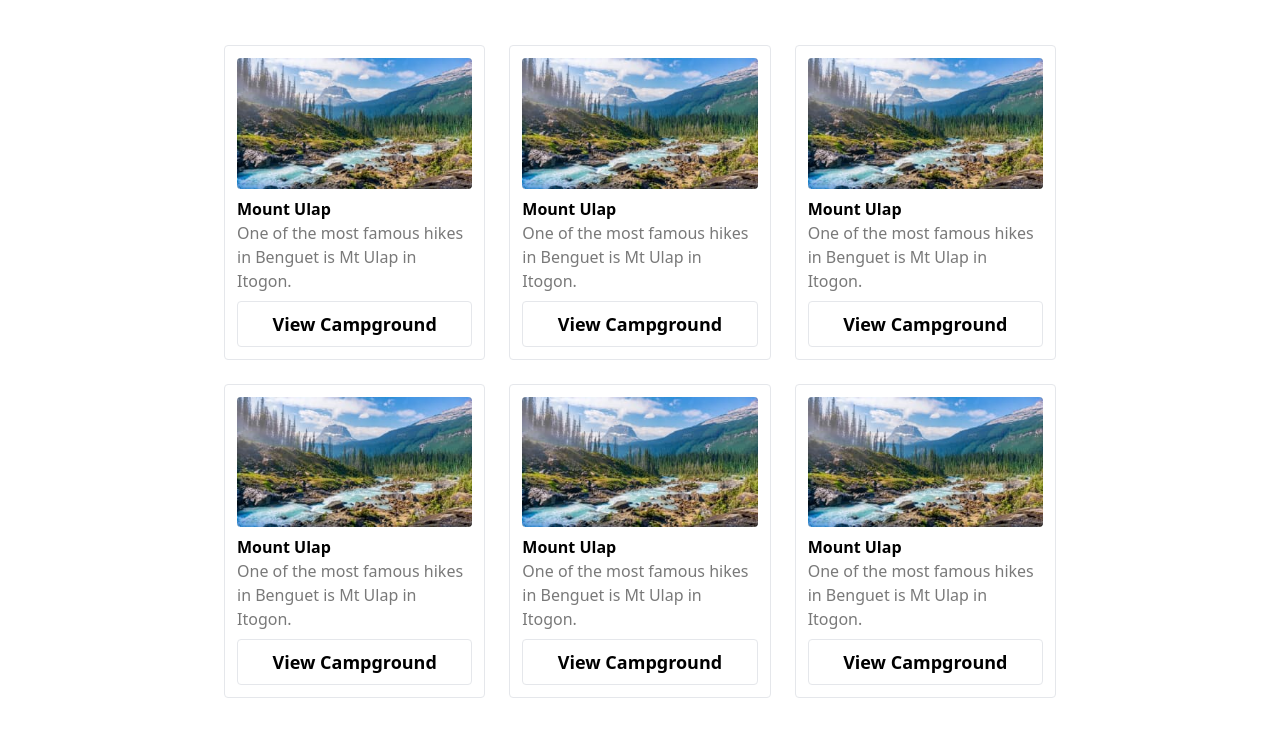
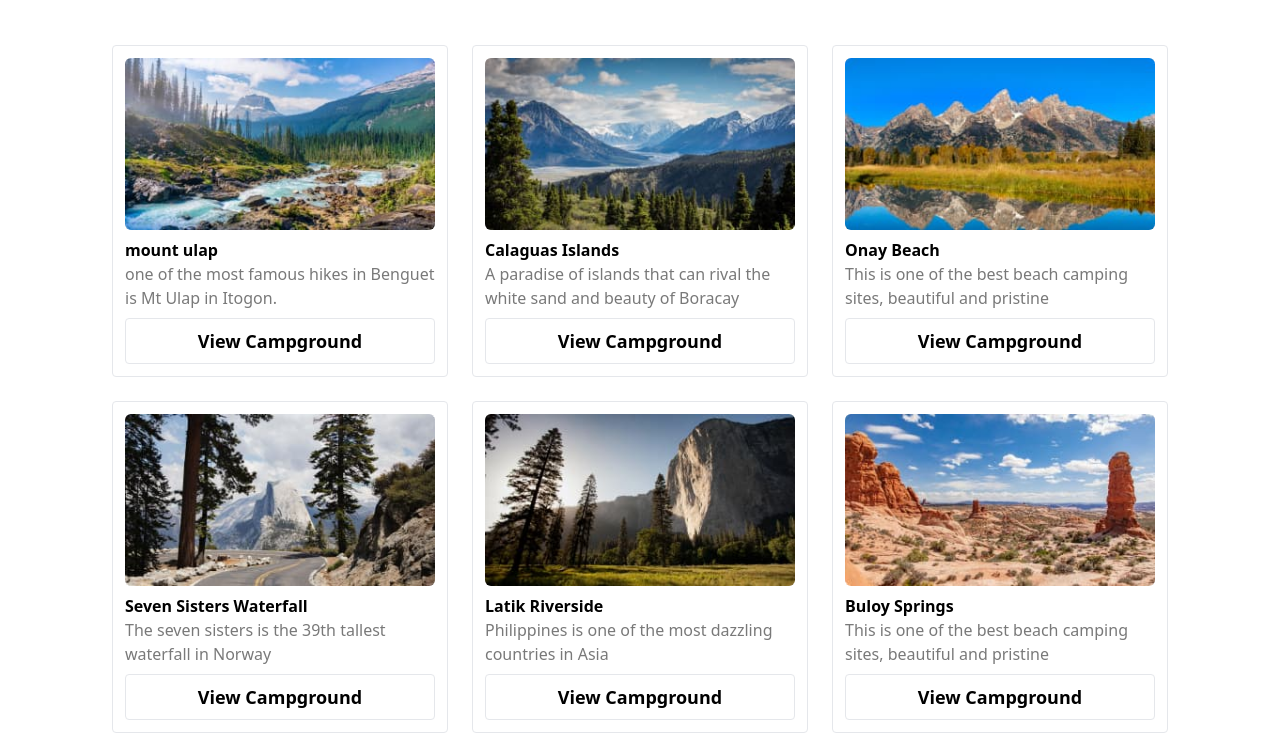
Before and after one commit to Supber909/yelpcamp_team_project, a website with bundled scripts: page search.html in a window 1280 px wide. Shown: the part 475-1218 px from the top of the page. Built offline with nearby package versions, Linux system fonts and the light colour scheme.

Commit message:
added dynamic data and details page

```diff
--- a/details.html
+++ b/details.html
@@ -53,12 +53,7 @@
                      </div>
                      <p class="text-textGrey text-sm">Lorem ipsum dolor sit amet consectetur adipisicing elit. Optio fugit est necessitatibus error ducimus voluptatum quod nostrum deserunt id fuga.</p>
                 </div> -->
-                    <div class="flex justify-end">
-                        <div class="flex">
-                            <img src="./assets/images/UserTestimonial.svg" alt="">
-                            Leave a Review
-                        </div>
-                    </div>
+
 
                 </div>
             </div>
--- a/search.html
+++ b/search.html
@@ -11,7 +11,7 @@
 <body>
 
     <section class="px-12 lg:px-28 py-10">
-    <section class="md:px-12 px-4 lg:px-28" >
+    <!-- <section class="md:px-12 px-4 lg:px-28" > -->
 
         <header class="lg:px-6 px-3 py-4">
             <nav class="py-6 nav_wrapper  flex flex-row justify-between justify-items-center items-center	">
@@ -47,60 +47,9 @@
         <main class="my-6 md:my-12">
 
             <section >
-                <div class="grid md:grid-cols-3 sm:grid-cols-2 gap-6">
-                    <div class=" rounded p-3 border ">
-                        <div>
-                            <img class="rounded w-full" src="./assets/images/compressed/MountUlap.jpg" alt="Mount Ulap" width="350%">
-                        </div>
-                        <h5 class="text-textBlack font-bold mt-2">Mount Ulap</h5>
-                        <p class="text-textGrey">One of the most famous hikes in Benguet is Mt Ulap in Itogon.</p>
-                        <button class="text-lg text-textBlack mt-2 rounded font-bold py-2 w-full border "><a href="#">View Campground</a></button>
-                    </div>
+                <div id="campList" class="grid md:grid-cols-3 sm:grid-cols-2 gap-6">
+                   <!-- render js camps -->
 
-                    <div class=" rounded p-3 border ">
-                        <div>
-                            <img class="rounded w-full" src="./assets/images/compressed/MountUlap.jpg" alt="Mount Ulap" width="350%">
-                        </div>
-                        <h5 class="text-textBlack font-bold mt-2">Mount Ulap</h5>
-                        <p class="text-textGrey">One of the most famous hikes in Benguet is Mt Ulap in Itogon.</p>
-                        <button class="text-lg text-textBlack mt-2 rounded font-bold py-2 w-full border "><a href="#">View Campground</a></button>
-                    </div>
-
-                    <div class=" rounded p-3 border ">
-                        <div>
-                            <img class="rounded w-full" src="./assets/images/compressed/MountUlap.jpg" alt="Mount Ulap" width="350%">
-                        </div>
-                        <h5 class="text-textBlack font-bold mt-2">Mount Ulap</h5>
-                        <p class="text-textGrey">One of the most famous hikes in Benguet is Mt Ulap in Itogon.</p>
-                        <button class="text-lg text-textBlack mt-2 rounded font-bold py-2 w-full border "><a href="#">View Campground</a></button>
-                    </div>
-
-                    <div class=" rounded p-3 border ">
-                        <div>
-                            <img class="rounded w-full" src="./assets/images/compressed/MountUlap.jpg" alt="Mount Ulap" width="350%">
-                        </div>
-                        <h5 class="text-textBlack font-bold mt-2">Mount Ulap</h5>
-                        <p class="text-textGrey">One of the most famous hikes in Benguet is Mt Ulap in Itogon.</p>
-                        <button class="text-lg text-textBlack mt-2 rounded font-bold py-2 w-full border "><a href="#">View Campground</a></button>
-                    </div>
-
-                    <div class=" rounded p-3 border ">
-                        <div>
-                            <img class="rounded w-full" src="./assets/images/compressed/MountUlap.jpg" alt="Mount Ulap" width="350%">
-                        </div>
-                        <h5 class="text-textBlack font-bold mt-2">Mount Ulap</h5>
-                        <p class="text-textGrey">One of the most famous hikes in Benguet is Mt Ulap in Itogon.</p>
-                        <button class="text-lg text-textBlack mt-2 rounded font-bold py-2 w-full border "><a href="#">View Campground</a></button>
-                    </div>
-
-                    <div class=" rounded p-3 border ">
-                        <div>
-                            <img class="rounded w-full" src="./assets/images/compressed/MountUlap.jpg" alt="Mount Ulap" width="350%">
-                        </div>
-                        <h5 class="text-textBlack font-bold mt-2">Mount Ulap</h5>
-                        <p class="text-textGrey">One of the most famous hikes in Benguet is Mt Ulap in Itogon.</p>
-                        <button class="text-lg text-textBlack mt-2 rounded font-bold py-2 w-full border "><a href="#">View Campground</a></button>
-                    </div>
 
 
 
```
